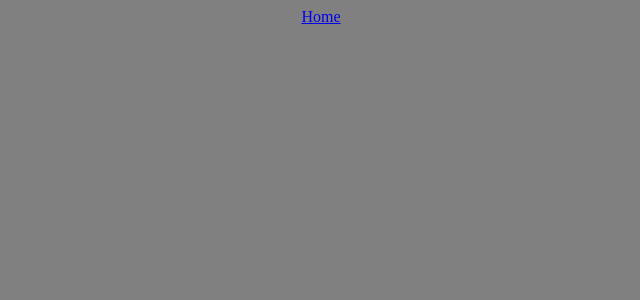
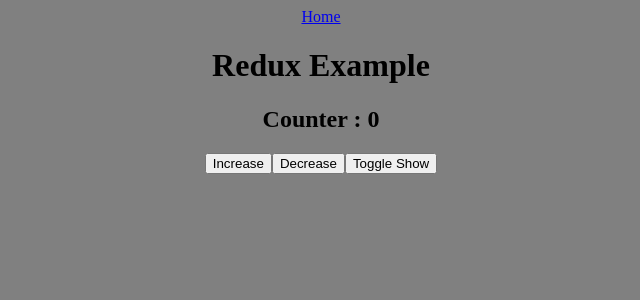
Before and after one commit to vdwstoffel/code_snippets, a React (Vite) app in the folder code/javascript/React/: page /redux in a window 1280 px wide. Before the commit this address had no page. Shown: the top 300 px of the page, without its empty margins (319-959 px from the left). Built offline with nearby package versions, Linux system fonts and the light colour scheme.

Commit message:
add redux example

```diff
--- a/code/javascript/React/package.json
+++ b/code/javascript/React/package.json
@@ -10,9 +10,11 @@
     "preview": "vite preview"
   },
   "dependencies": {
+    "@reduxjs/toolkit": "^1.9.5",
     "axios": "^1.4.0",
     "react": "^18.2.0",
-    "react-dom": "^18.2.0"
+    "react-dom": "^18.2.0",
+    "react-redux": "^8.0.7"
   },
   "devDependencies": {
     "@types/react": "^18.0.28",
--- a/code/javascript/React/src/App.jsx
+++ b/code/javascript/React/src/App.jsx
@@ -2,6 +2,7 @@
 
 import Index from "./pages/index";
 import UseContextPage from "./pages/useContextPage";
+import ReduxPage from "./pages/ReduxPage";
 import Header from "./components/Header";
 
 function App() {
@@ -11,6 +12,7 @@
       <Routes>
         <Route path="/" element={<Index />} />
         <Route path="/usecontext" element={<UseContextPage />} />
+        <Route path="/redux" element={<ReduxPage />} />
       </Routes>
     </BrowserRouter>
   );
--- /dev/null
+++ b/code/javascript/React/src/components/ExampleRedux.jsx
@@ -0,0 +1,32 @@
+import { useSelector, useDispatch } from "react-redux";
+import { counterAction } from "../store/counterSlice";
+
+function ExampleRedux() {
+  const dispatch = useDispatch();
+  const counter = useSelector((state) => state.counterSlicer.counter); // state.configureStoreExport.stateItem
+  const showCounter = useSelector((state) => state.counterSlicer.showCounter);
+
+  const increaseHandler = () => {
+    dispatch(counterAction.increment());
+  };
+
+  const decreaseHandler = () => {
+    dispatch(counterAction.decrement({ amount: 2 })); // specify a payload by name
+  };
+
+  const toggleCounter = () => {
+    dispatch(counterAction.toggleCounter(!showCounter));
+  };
+
+  return (
+    <div>
+      <h1>Redux Example</h1>
+      {showCounter ? <h2>Counter : {counter} </h2> : null}
+      <button onClick={increaseHandler}>Increase</button>
+      <button onClick={decreaseHandler}>Decrease</button>
+      <button onClick={toggleCounter}>Toggle Show</button>
+    </div>
+  );
+}
+
+export default ExampleRedux;
--- a/code/javascript/React/src/main.jsx
+++ b/code/javascript/React/src/main.jsx
@@ -1,15 +1,19 @@
 import React from "react";
 import ReactDOM from "react-dom/client";
 import { AuthContextProvider } from "./context/auth-context";
+import { Provider } from "react-redux";
 
 import "../src/styles/main.css";
 
 import App from "./App.jsx";
+import store from "./store/store";
 
 ReactDOM.createRoot(document.getElementById("root")).render(
   <React.StrictMode>
-    <AuthContextProvider>
-      <App />
-    </AuthContextProvider>
+    <Provider store={store}>
+      <AuthContextProvider>
+        <App />
+      </AuthContextProvider>
+    </Provider>
   </React.StrictMode>
 );
--- /dev/null
+++ b/code/javascript/React/src/pages/ReduxPage.jsx
@@ -0,0 +1,8 @@
+import ExampleRedux from "../components/ExampleRedux";
+
+function ReduxPage() {
+  document.title = "Redux Example";
+  return <ExampleRedux />;
+}
+
+export default ReduxPage;
--- a/code/javascript/React/src/pages/index.jsx
+++ b/code/javascript/React/src/pages/index.jsx
@@ -1,13 +1,16 @@
-import { Link } from "react-router-dom"
+import { Link } from "react-router-dom";
 
-function Index () {
+function Index() {
   return (
     <ul>
       <li>
         <Link to="/usecontext">useContext</Link>
       </li>
+      <li>
+        <Link to="/redux">Redux</Link>
+      </li>
     </ul>
   );
 }
 
-export default Index
+export default Index;
--- a/code/javascript/React/src/pages/useContextPage.jsx
+++ b/code/javascript/React/src/pages/useContextPage.jsx
@@ -1,4 +1,4 @@
-import ExampleUseContext from "../examples/ExampleUseContext";
+import ExampleUseContext from "../components/ExampleUseContext";
 
 function UseContextPage() {
   document.title = "useContext Example";
--- /dev/null
+++ b/code/javascript/React/src/store/counterSlice.jsx
@@ -0,0 +1,27 @@
+import { createSlice } from "@reduxjs/toolkit";
+
+const initialState = {
+  counter: 0,
+  showCounter: true,
+};
+
+const counterSlice = createSlice({
+  name: "counterSlice", // identifying alias
+  initialState: initialState,
+  // Set reducer actions
+  reducers: {
+    increment(state) {
+      state.counter++;
+    },
+    decrement(state, action) {
+      // passing a payload. will be dispatched as .func({amount: 2})
+      state.counter = state.counter - action.payload.amount;
+    },
+    toggleCounter(state) {
+      state.showCounter = !state.showCounter;
+    },
+  },
+});
+
+export const counterAction = counterSlice.actions; // export to component
+export default counterSlice; // export to store
--- /dev/null
+++ b/code/javascript/React/src/store/store.jsx
@@ -0,0 +1,16 @@
+import { configureStore } from "@reduxjs/toolkit";
+
+import counterSlice from "./counterSlice";
+
+const store = configureStore({
+  reducer: { counterSlicer: counterSlice.reducer },
+});
+
+export default store; // will be imported in main as a Wrapper for the app
+
+/*
+ * When you have multiple stores add it to the configure store's reducer in key/value pairs ex.
+ *   const store = configureStore({
+ *       reducer: { counterSlicer: counterSlice.reducer, auth: authSlice.reducer },
+ *   });
+ */
```
Also changed, not shown: code/javascript/React/src/components/UseContextExample.jsx (deleted, +0 -14 lines), code/javascript/React/src/components/ExampleUseContext.jsx (renamed from code/javascript/React/src/examples/ExampleUseContext.jsx), 1 other file (tests, documents, lock files or other folders). Lines whose indentation alone changed are shown as unchanged.
